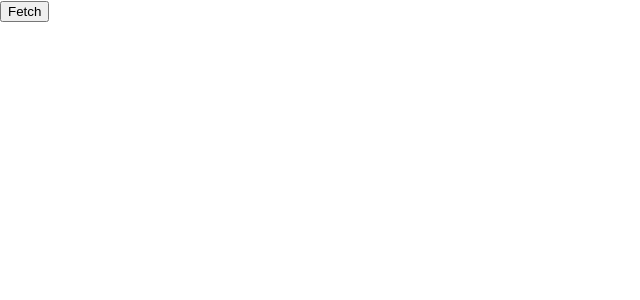
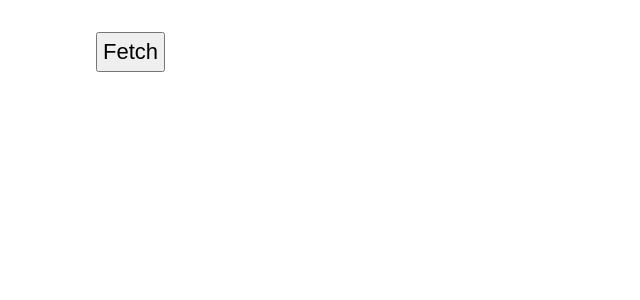
Before and after one commit to Peterliu8368/MERN-demos, a React (Create React App) app in the folder interview-challenge-fetch-btn/: page / in a window 1280 px wide. Shown: the top 300 px of the page, without its empty margins (0-640 px from the left). Built offline with nearby package versions, Linux system fonts and the light colour scheme.

Commit message:
basic styling

```diff
--- a/interview-challenge-fetch-btn/src/App.js
+++ b/interview-challenge-fetch-btn/src/App.js
@@ -26,10 +26,21 @@ function App() {
       });
   };
 
+  // If this were a larger project, I would use a CSS-in-js library instead of inline-styles.
   return (
-    <div>
-      <button onClick={handleFetchClick}>Fetch</button>
-
+    <div style={{ maxWidth: "85%", margin: "0 auto" }}>
+      <button
+        onClick={handleFetchClick}
+        style={{
+          padding: 5,
+          fontSize: 22,
+          marginTop: "2rem",
+          marginBottom: "2rem",
+        }}
+      >
+        Fetch
+      </button>
+      {error && <p style={{ color: "red" }}>{error.message}</p>}
       {users && users.map((user) => <p key={user.id}>{user.name}</p>)}
     </div>
   );
```
